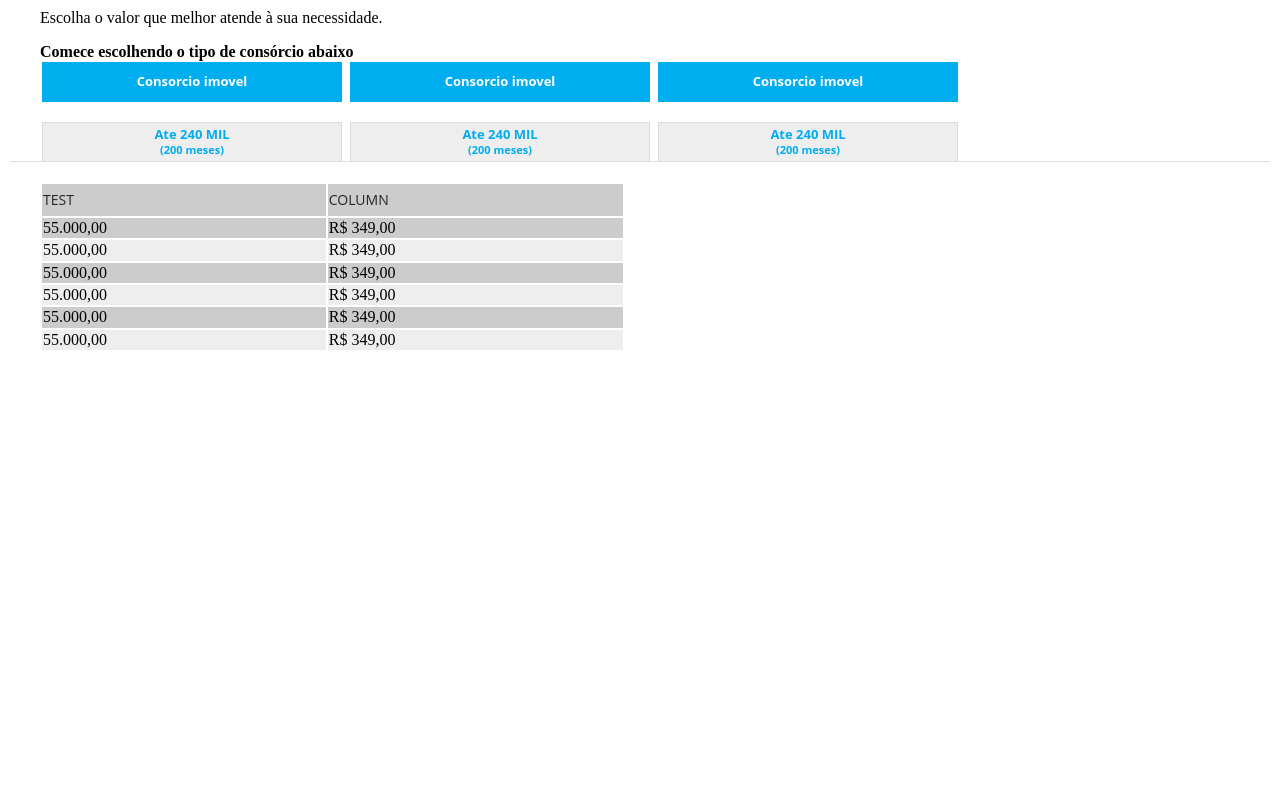
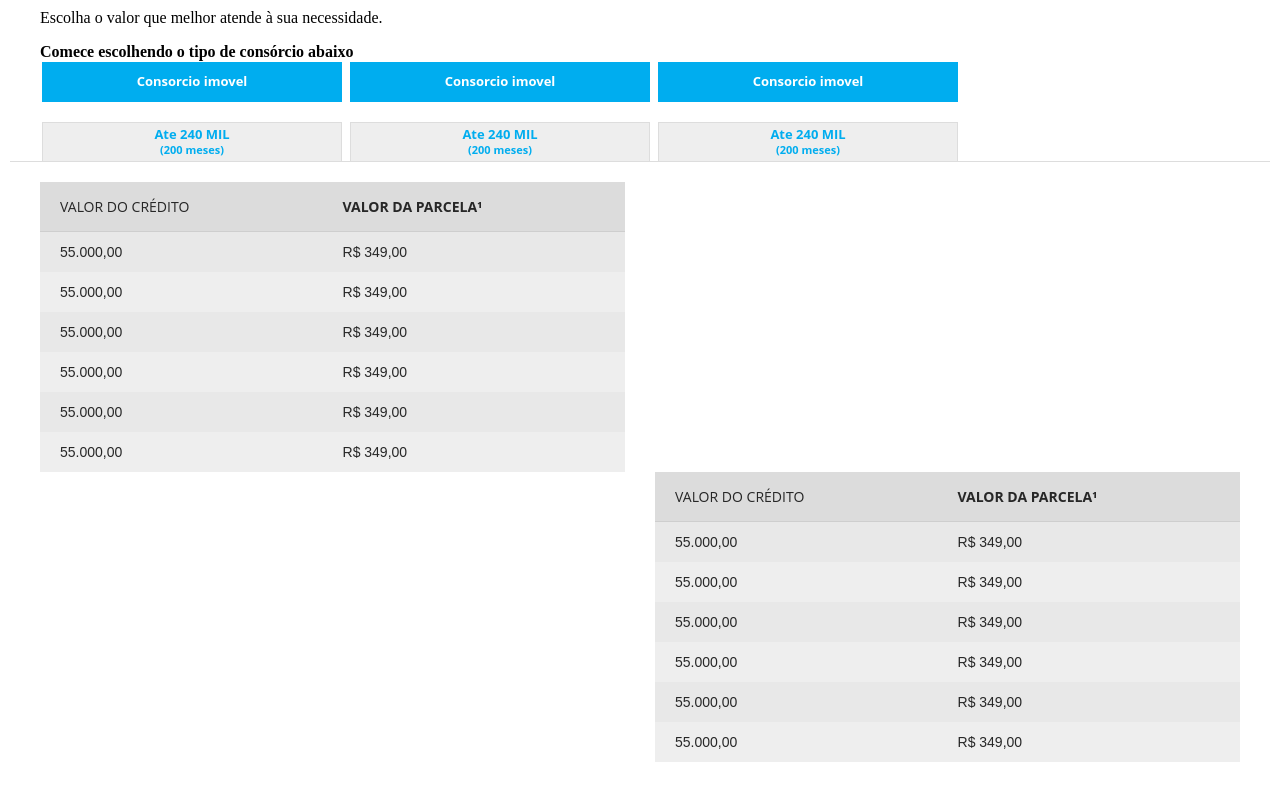
Before and after one commit to KenFelipe/k2ps_lp, a plain HTML site: page index.html in a window 1280 px wide. Shown: the part 670-1470 px from the top of the page. Drawn offline with Linux system fonts and the light colour scheme.

Commit message:
estrutura table

```diff
--- a/index.html
+++ b/index.html
@@ -131,11 +131,11 @@
       <div class="container main-table">
         <div id="data-table">
           <!-- here javascript -->
-          <table>
+          <table class="data-table__table--lef">
             <thead>
               <tr>
-                <td>test</td>
-                <td>column</td>
+                <td>VALOR DO CRÉDITO</td>
+                <td><strong>VALOR DA PARCELA¹</strong></td>
               </tr>
             </thead>
             <tbody>
@@ -148,6 +148,25 @@
             </tbody>
             </tr>
           </table>
+
+          <table class="data-table__table--right">
+            <thead>
+              <tr>
+                <td>VALOR DO CRÉDITO</td>
+                <td><strong>VALOR DA PARCELA¹</strong></td>
+              </tr>
+            </thead>
+            <tbody>
+              <tr><td>55.000,00</td><td>R$ 349,00</td></tr>
+              <tr><td>55.000,00</td><td>R$ 349,00</td></tr>
+              <tr><td>55.000,00</td><td>R$ 349,00</td></tr>
+              <tr><td>55.000,00</td><td>R$ 349,00</td></tr>
+              <tr><td>55.000,00</td><td>R$ 349,00</td></tr>
+              <tr><td>55.000,00</td><td>R$ 349,00</td></tr>
+            </tbody>
+            </tr>
+          </table>
+
         </div>
       </div>
     </section>
--- a/style.css
+++ b/style.css
@@ -171,8 +171,22 @@ input:focus, textarea:focus, button:focus {
     font-weight: bold;
 }
 
+table {
+    width: calc(50% - 15px);
+    border-collapse: collapse;
+    border-spacing: 0px;
+}
+
+.data-table__table--left {
+    float: left;
+}
+
+.data-table__table--right {
+    float: right;
+}
+
 thead {
-    background: #dcdcdc;
+    background-color: #dcdcdc;
     border-bottom: 1px solid #cecece;
     font-size: 14px;
     font-family: "Open Sans", sans-serif;
@@ -182,14 +196,28 @@ thead {
     text-transform: uppercase;
 }
 
-table {
-    width: calc(50% - 15px);
+thead tr td {
+    padding: 0 0 0 20px;
+    height: 50px;
 }
 
-tr:nth-of-type(2n - 1) {
-    background: #ccc;
+tbody tr {
+    height: 40px;
 }
 
-tr:nth-of-type(2n) {
-    background: #eee;
+tbody tr:nth-child(odd) {
+    background-color: #e8e8e8;
 }
+
+tbody tr:nth-child(even) {
+    background-color: #eee;
+}
+
+tbody tr td {
+    padding: 0 0 0 20px;
+    font-size: 14px;
+    font-family: "PT Sans", sans-serif;
+    color: #272727;
+    line-height: 2.143;
+    text-align: left;
+}
```
